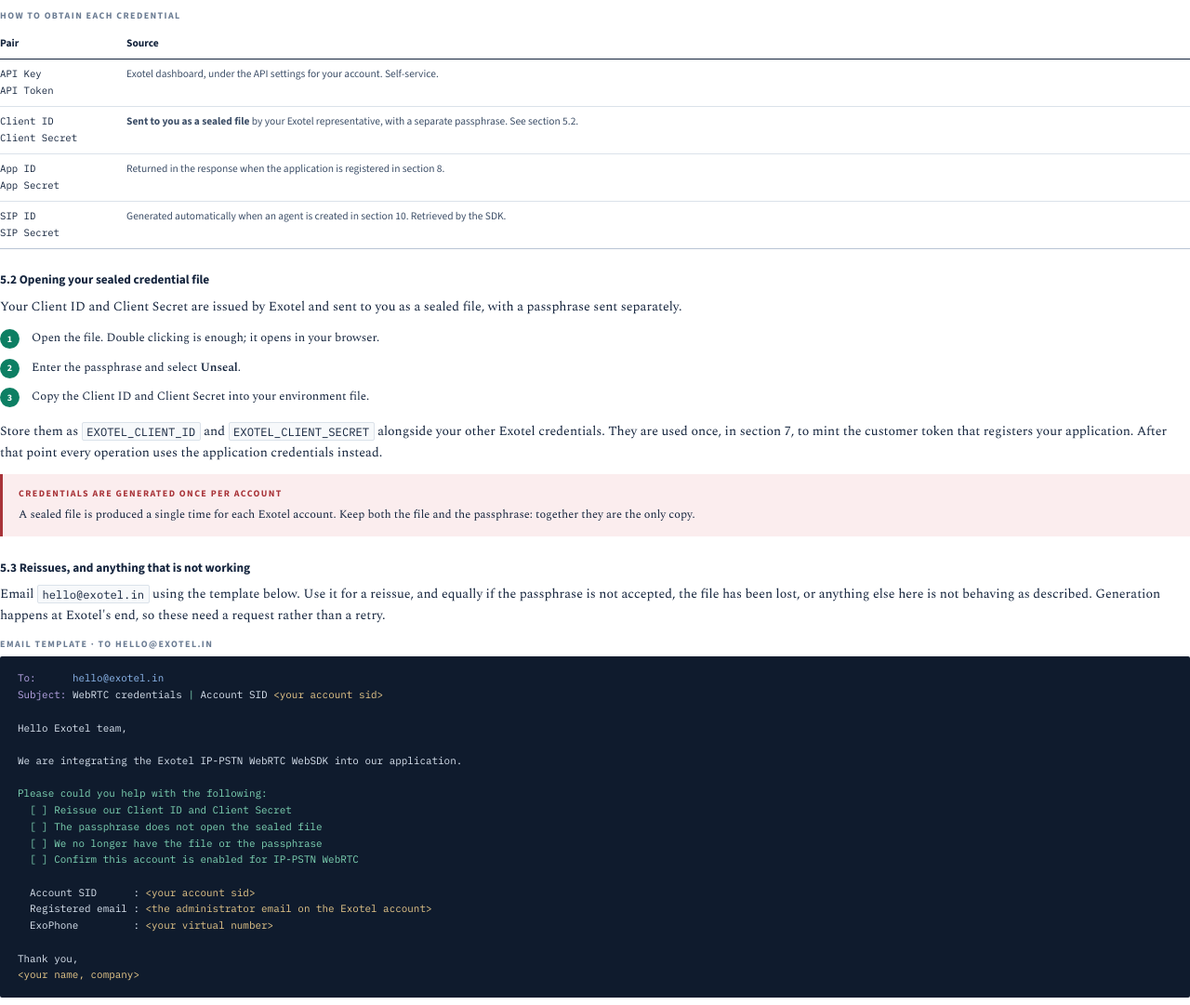
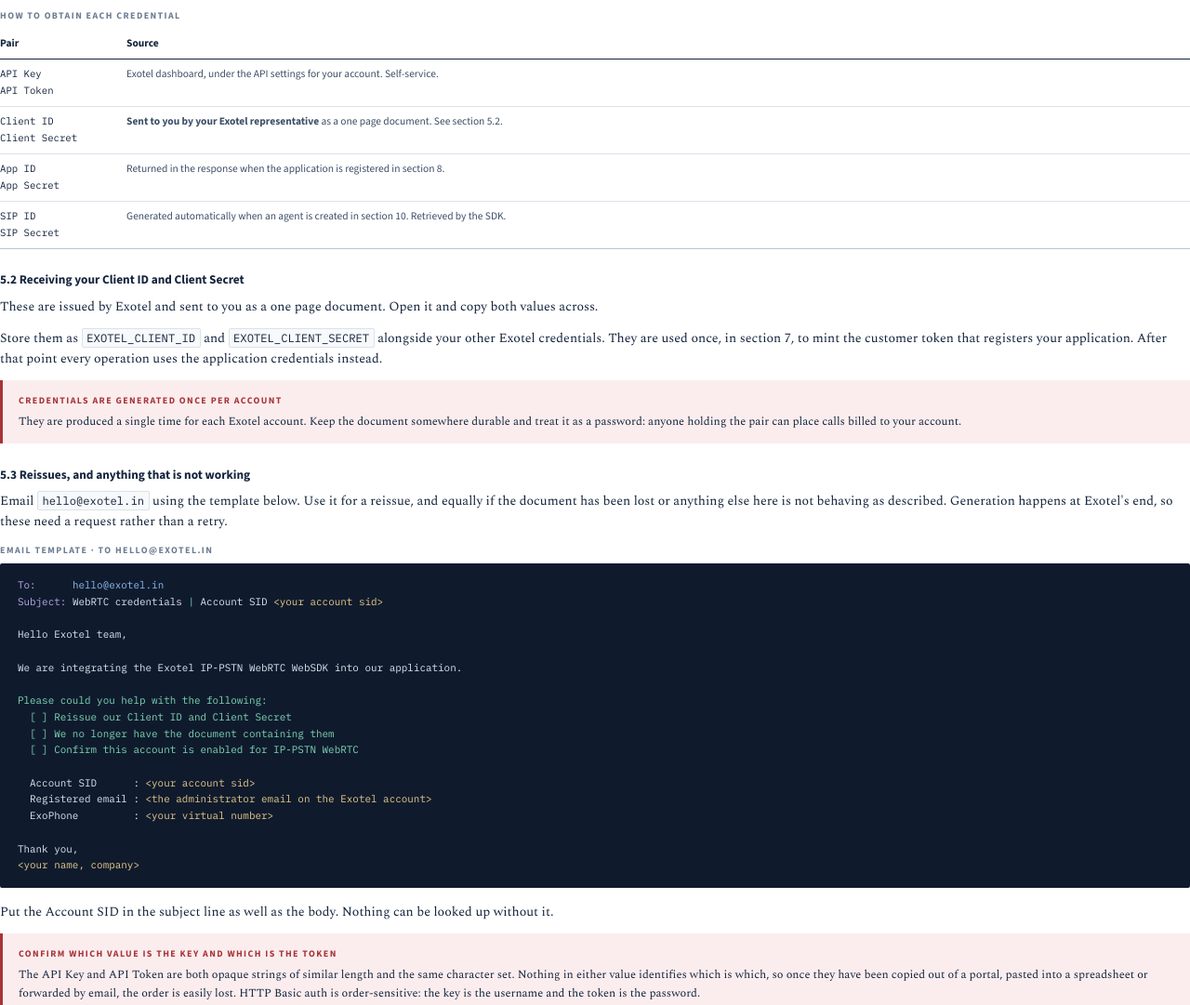
Before and after one commit to umainihussain41-spec/WebRTC-Exotel-Integratiom, a website: page docs/exotel-webrtc-guide.html in a window 1280 px wide. Shown: the part 5127-6208 px from the top of the page at 93% size. Drawn offline with nearby package versions, Linux system fonts and the light colour scheme.

Commit message:
Guide: describe the credential document, drop the sealed file wording
The delivery changed to a one page PDF but the guide still described the
sealed file and its passphrase, which no longer matched what a customer
receives. Section 5.2 is now two sentences, and the passphrase steps, the
unseal instruction and the passphrase entries in the email template are gone.

```diff
--- a/docs/exotel-webrtc-guide.html
+++ b/docs/exotel-webrtc-guide.html
@@ -574,7 +574,7 @@
       </tr>
       <tr>
         <td><code>Client ID</code><br /><code>Client Secret</code></td>
-        <td><b>Sent to you as a sealed file</b> by your Exotel representative, with a separate passphrase. See section 5.2.</td>
+        <td><b>Sent to you by your Exotel representative</b> as a one page document. See section 5.2.</td>
       </tr>
       <tr>
         <td><code>App ID</code><br /><code>App Secret</code></td>
@@ -587,18 +587,12 @@
     </tbody>
   </table>
 
-  <h4>5.2 Opening your sealed credential file</h4>
-
-  <p>
-    Your Client ID and Client Secret are issued by Exotel and sent to you as a
-    sealed file, with a passphrase sent separately.
-  </p>
-
-  <ol class="steps">
-    <li>Open the file. Double clicking is enough; it opens in your browser.</li>
-    <li>Enter the passphrase and select <strong>Unseal</strong>.</li>
-    <li>Copy the Client ID and Client Secret into your environment file.</li>
-  </ol>
+  <h4>5.2 Receiving your Client ID and Client Secret</h4>
+
+  <p>
+    These are issued by Exotel and sent to you as a one page document. Open it
+    and copy both values across.
+  </p>
 
   <p>
     Store them as <code>EXOTEL_CLIENT_ID</code> and
@@ -611,8 +605,9 @@
   <div class="note alarm">
     <div class="note-title">Credentials are generated once per account</div>
     <p>
-      A sealed file is produced a single time for each Exotel account. Keep both
-      the file and the passphrase: together they are the only copy.
+      They are produced a single time for each Exotel account. Keep the document
+      somewhere durable and treat it as a password: anyone holding the pair can
+      place calls billed to your account.
     </p>
   </div>
 
@@ -620,9 +615,9 @@
 
   <p>
     Email <code>hello@exotel.in</code> using the template below. Use it for a
-    reissue, and equally if the passphrase is not accepted, the file has been
-    lost, or anything else here is not behaving as described. Generation happens
-    at Exotel's end, so these need a request rather than a retry.
+    reissue, and equally if the document has been lost or anything else here is
+    not behaving as described. Generation happens at Exotel's end, so these need
+    a request rather than a retry.
   </p>
 
   <div class="code-label">Email template &middot; to hello@exotel.in</div>
@@ -635,8 +630,7 @@
 
 <span class="k">Please could you help with the following:</span>
 <span class="k">  [ ] Reissue our Client ID and Client Secret</span>
-<span class="k">  [ ] The passphrase does not open the sealed file</span>
-<span class="k">  [ ] We no longer have the file or the passphrase</span>
+<span class="k">  [ ] We no longer have the document containing them</span>
 <span class="k">  [ ] Confirm this account is enabled for IP-PSTN WebRTC</span>
 
   Account SID      : <span class="s">&lt;your account sid&gt;</span>
@@ -1494,7 +1488,7 @@
   </p>
 
   <ul class="checklist">
-    <li><span class="box"></span><span><b>Client ID and Secret obtained.</b> Sealed file opened with its passphrase, section 5.2</span></li>
+    <li><span class="box"></span><span><b>Client ID and Secret obtained.</b> From the document sent by Exotel, section 5.2</span></li>
     <li><span class="box"></span><span><b>Account is Full, active, KYC complete.</b> <code>GET /v1/Accounts/&lt;sid&gt;.json</code></span></li>
     <li><span class="box"></span><span><b>Account has balance.</b> Prepaid accounts fail at call time only</span></li>
     <li><span class="box"></span><span><b>Customer token mints.</b> <code>POST /token</code> with <code>Entity: customer</code></span></li>
```
Also changed, not shown: 1 other file.
